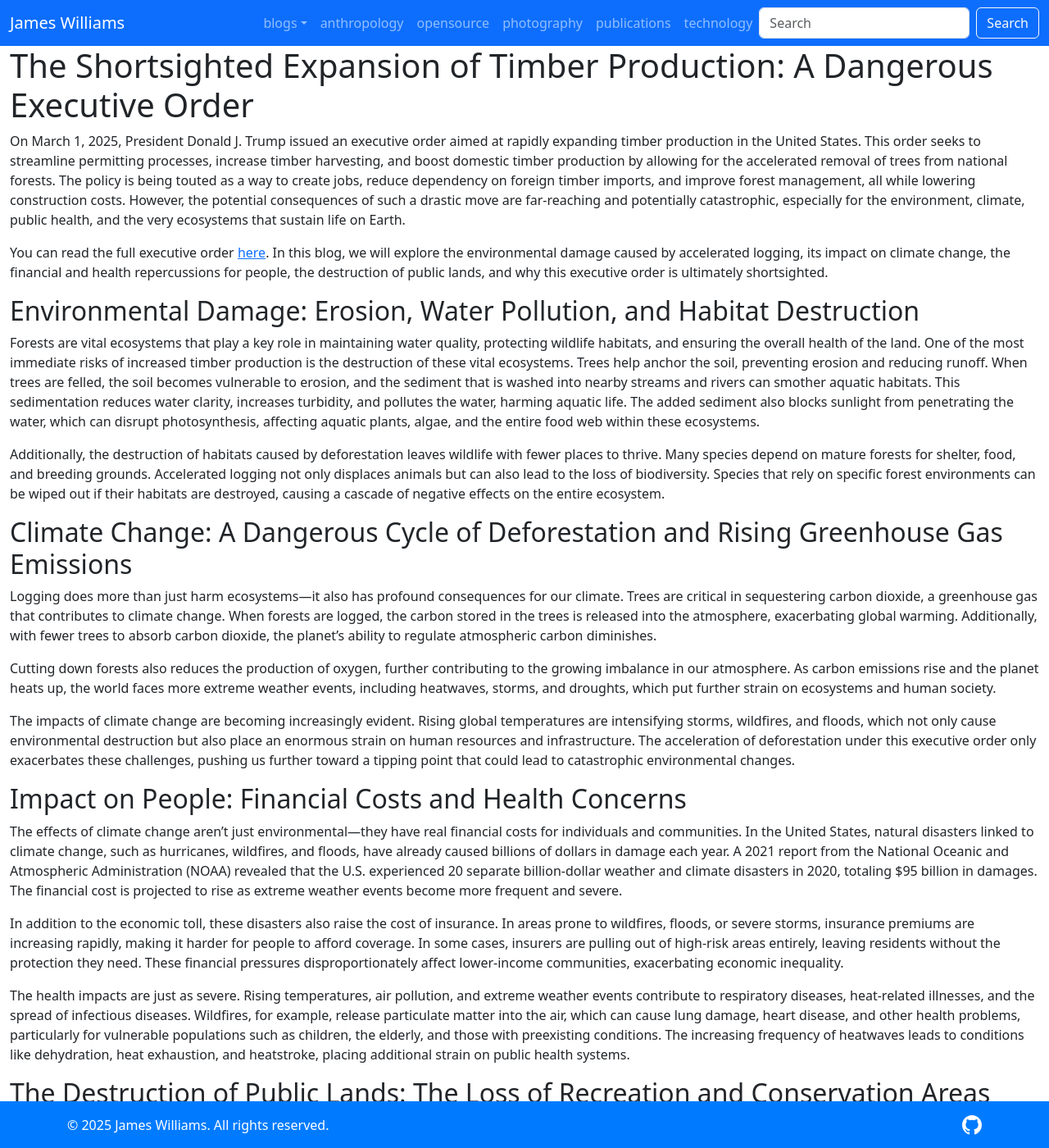
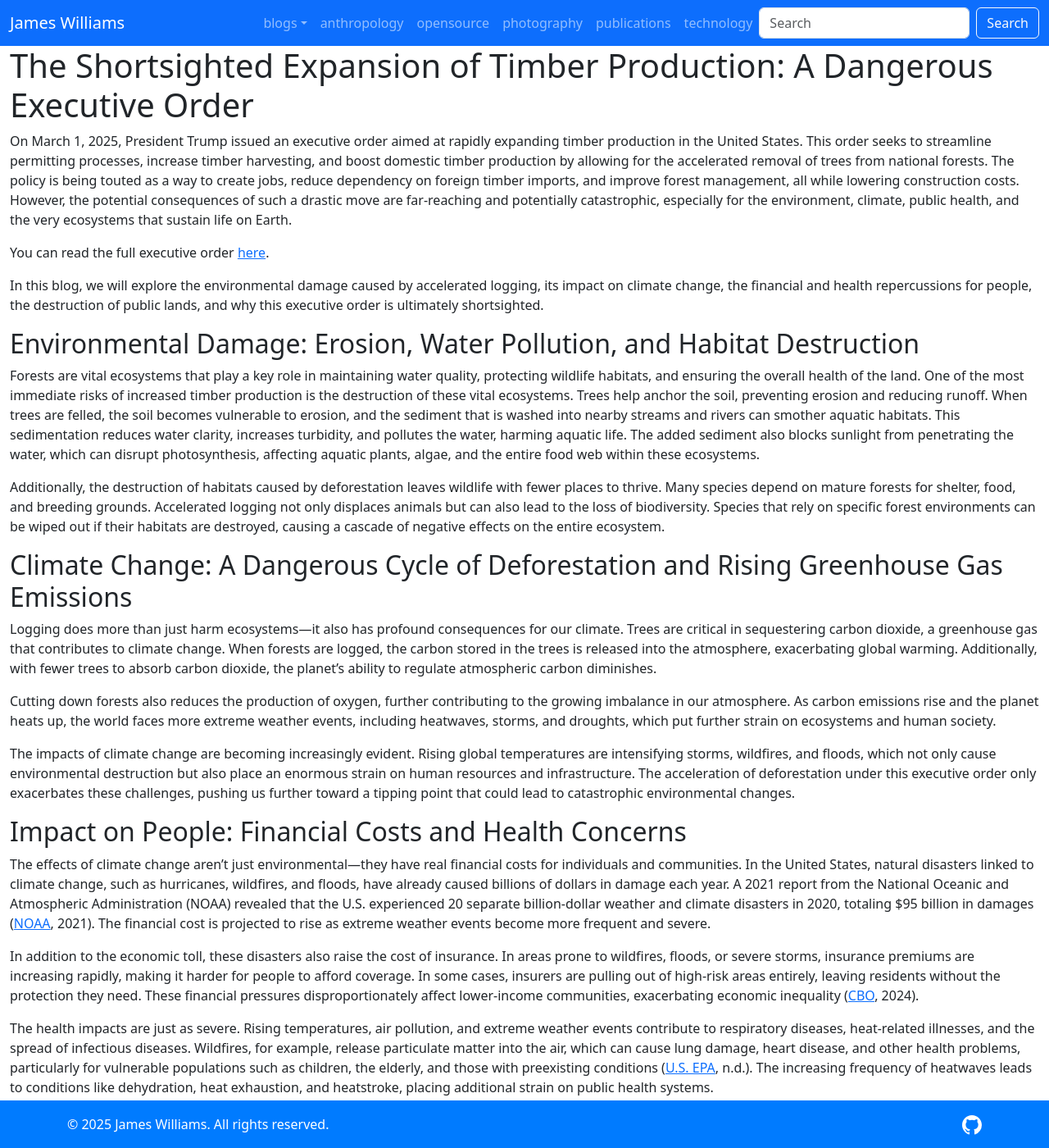
Before and after one commit to jtdub/jtdub.com, a Jekyll site: the page built from _posts/2025-03-04-the-shortsighted-expansion-of-timber-production.md, in a window 1280 px wide and 1400 px high. Shown: the whole window at 82% size. Built offline with Jekyll 4.4.1, drawn with Linux system fonts in a browser that asks for light colours; nearby versions of some CDN libraries; some of the changed text lies outside the part shown.

Commit message:
Update 2025-03-04-the-shortsighted-expansion-of-timber-production.md

```diff
--- a/_posts/2025-03-04-the-shortsighted-expansion-of-timber-production.md
+++ b/_posts/2025-03-04-the-shortsighted-expansion-of-timber-production.md
@@ -8,9 +8,11 @@
 - politics
 - analysis
 ---
-On March 1, 2025, President Donald J. Trump issued an executive order aimed at rapidly expanding timber production in the United States. This order seeks to streamline permitting processes, increase timber harvesting, and boost domestic timber production by allowing for the accelerated removal of trees from national forests. The policy is being touted as a way to create jobs, reduce dependency on foreign timber imports, and improve forest management, all while lowering construction costs. However, the potential consequences of such a drastic move are far-reaching and potentially catastrophic, especially for the environment, climate, public health, and the very ecosystems that sustain life on Earth.
+On March 1, 2025, President Trump issued an executive order aimed at rapidly expanding timber production in the United States. This order seeks to streamline permitting processes, increase timber harvesting, and boost domestic timber production by allowing for the accelerated removal of trees from national forests. The policy is being touted as a way to create jobs, reduce dependency on foreign timber imports, and improve forest management, all while lowering construction costs. However, the potential consequences of such a drastic move are far-reaching and potentially catastrophic, especially for the environment, climate, public health, and the very ecosystems that sustain life on Earth.
 
-You can read the full executive order [here](https://www.whitehouse.gov/presidential-actions/2025/03/immediate-expansion-of-american-timber-production/). In this blog, we will explore the environmental damage caused by accelerated logging, its impact on climate change, the financial and health repercussions for people, the destruction of public lands, and why this executive order is ultimately shortsighted.
+You can read the full executive order [here](https://www.whitehouse.gov/presidential-actions/2025/03/immediate-expansion-of-american-timber-production/).
+
+In this blog, we will explore the environmental damage caused by accelerated logging, its impact on climate change, the financial and health repercussions for people, the destruction of public lands, and why this executive order is ultimately shortsighted.
 
 ## Environmental Damage: Erosion, Water Pollution, and Habitat Destruction
 
@@ -28,11 +30,11 @@
 
 ## Impact on People: Financial Costs and Health Concerns
 
-The effects of climate change aren’t just environmental—they have real financial costs for individuals and communities. In the United States, natural disasters linked to climate change, such as hurricanes, wildfires, and floods, have already caused billions of dollars in damage each year. A 2021 report from the National Oceanic and Atmospheric Administration (NOAA) revealed that the U.S. experienced 20 separate billion-dollar weather and climate disasters in 2020, totaling $95 billion in damages. The financial cost is projected to rise as extreme weather events become more frequent and severe.
+The effects of climate change aren’t just environmental—they have real financial costs for individuals and communities. In the United States, natural disasters linked to climate change, such as hurricanes, wildfires, and floods, have already caused billions of dollars in damage each year. A 2021 report from the National Oceanic and Atmospheric Administration (NOAA) revealed that the U.S. experienced 20 separate billion-dollar weather and climate disasters in 2020, totaling $95 billion in damages ([NOAA](ttps://www.climate.gov/news-features/blogs/beyond-data/2021-us-billion-dollar-weather-and-climate-disasters-historical), 2021). The financial cost is projected to rise as extreme weather events become more frequent and severe.
 
-In addition to the economic toll, these disasters also raise the cost of insurance. In areas prone to wildfires, floods, or severe storms, insurance premiums are increasing rapidly, making it harder for people to afford coverage. In some cases, insurers are pulling out of high-risk areas entirely, leaving residents without the protection they need. These financial pressures disproportionately affect lower-income communities, exacerbating economic inequality.
+In addition to the economic toll, these disasters also raise the cost of insurance. In areas prone to wildfires, floods, or severe storms, insurance premiums are increasing rapidly, making it harder for people to afford coverage. In some cases, insurers are pulling out of high-risk areas entirely, leaving residents without the protection they need. These financial pressures disproportionately affect lower-income communities, exacerbating economic inequality ([CBO](https://www.cbo.gov/system/files/2024-08/59918-Climate-Change-Insurance.pdf), 2024).
 
-The health impacts are just as severe. Rising temperatures, air pollution, and extreme weather events contribute to respiratory diseases, heat-related illnesses, and the spread of infectious diseases. Wildfires, for example, release particulate matter into the air, which can cause lung damage, heart disease, and other health problems, particularly for vulnerable populations such as children, the elderly, and those with preexisting conditions. The increasing frequency of heatwaves leads to conditions like dehydration, heat exhaustion, and heatstroke, placing additional strain on public health systems.
+The health impacts are just as severe. Rising temperatures, air pollution, and extreme weather events contribute to respiratory diseases, heat-related illnesses, and the spread of infectious diseases. Wildfires, for example, release particulate matter into the air, which can cause lung damage, heart disease, and other health problems, particularly for vulnerable populations such as children, the elderly, and those with preexisting conditions ([U.S. EPA](https://www.epa.gov/pm-pollution/health-and-environmental-effects-particulate-matter-pm), n.d.). The increasing frequency of heatwaves leads to conditions like dehydration, heat exhaustion, and heatstroke, placing additional strain on public health systems.
 
 ## The Destruction of Public Lands: The Loss of Recreation and Conservation Areas
 
@@ -53,3 +55,13 @@
 This policy is shortsighted because it fails to take into account the broader environmental impacts of increased deforestation. Rather than focusing solely on immediate economic gains, we should be prioritizing sustainable forest management practices that balance timber production with ecological preservation. The health of our forests is inextricably linked to the health of our climate, our communities, and our future.
 
 In order to protect the planet for future generations, we must adopt policies that promote long-term environmental stewardship. Reducing carbon emissions, protecting biodiversity, and investing in sustainable forest management are essential steps toward a more resilient future—one that benefits both people and the planet.
+
+## References
+
+Congressional Budget Office. (2024, August). The effects of climate change on insurance and the U.S. economy. https://www.cbo.gov/system/files/2024-08/59918-Climate-Change-Insurance.pdf
+
+NOAA National Centers for Environmental Information. (2021, January 8). 2021 U.S. billion-dollar weather and climate disasters: Historical perspective. NOAA Climate.gov. https://www.climate.gov/news-features/blogs/beyond-data/2021-us-billion-dollar-weather-and-climate-disasters-historical
+
+The White House. (2025, March 1). Immediate expansion of American timber production. https://www.whitehouse.gov/presidential-actions/2025/03/immediate-expansion-of-american-timber-production/
+
+U.S. Environmental Protection Agency. (n.d.). Health and environmental effects of particulate matter (PM). U.S. EPA. https://www.epa.gov/pm-pollution/health-and-environmental-effects-particulate-matter-pm
```
